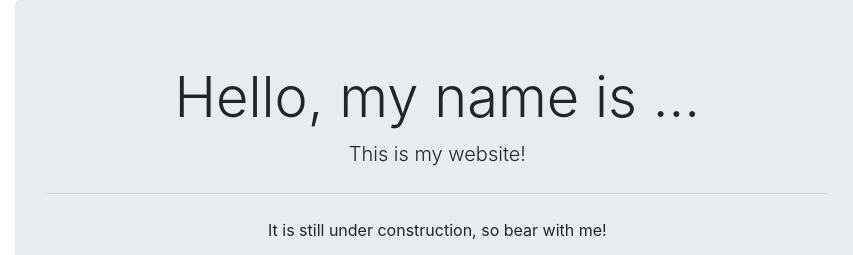
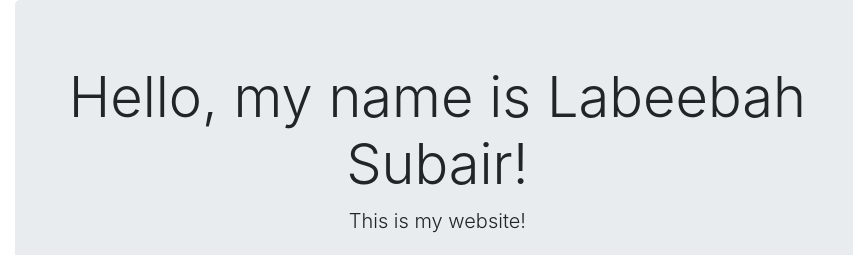
Before and after one commit to LabeebahSubair/LabeebahSubair.github.io, a plain HTML site: page index.html in a window 1280 px wide. Shown: the top 255 px of the page, 0-853 px from the left. Drawn offline with nearby package versions, Linux system fonts and the light colour scheme.

Commit message:
Update index.html

```diff
--- a/index.html
+++ b/index.html
@@ -25,7 +25,7 @@
               <img src="https://images.unsplash.com/photo-1457732815361-daa98277e9c8?" class="thumbnail rounded-circle"/>
             </div>
             <div class = "col-lg-8 order-lg-1">
-              <h1 class="display-4">Hello, my name is ...</h1>
+              <h1 class="display-4">Hello, my name is Labeebah Subair!</h1>
               <p class="lead">This is my website!</p>
               <hr class="my-4">
               <p>It is still under construction, so bear with me!</p>
```
